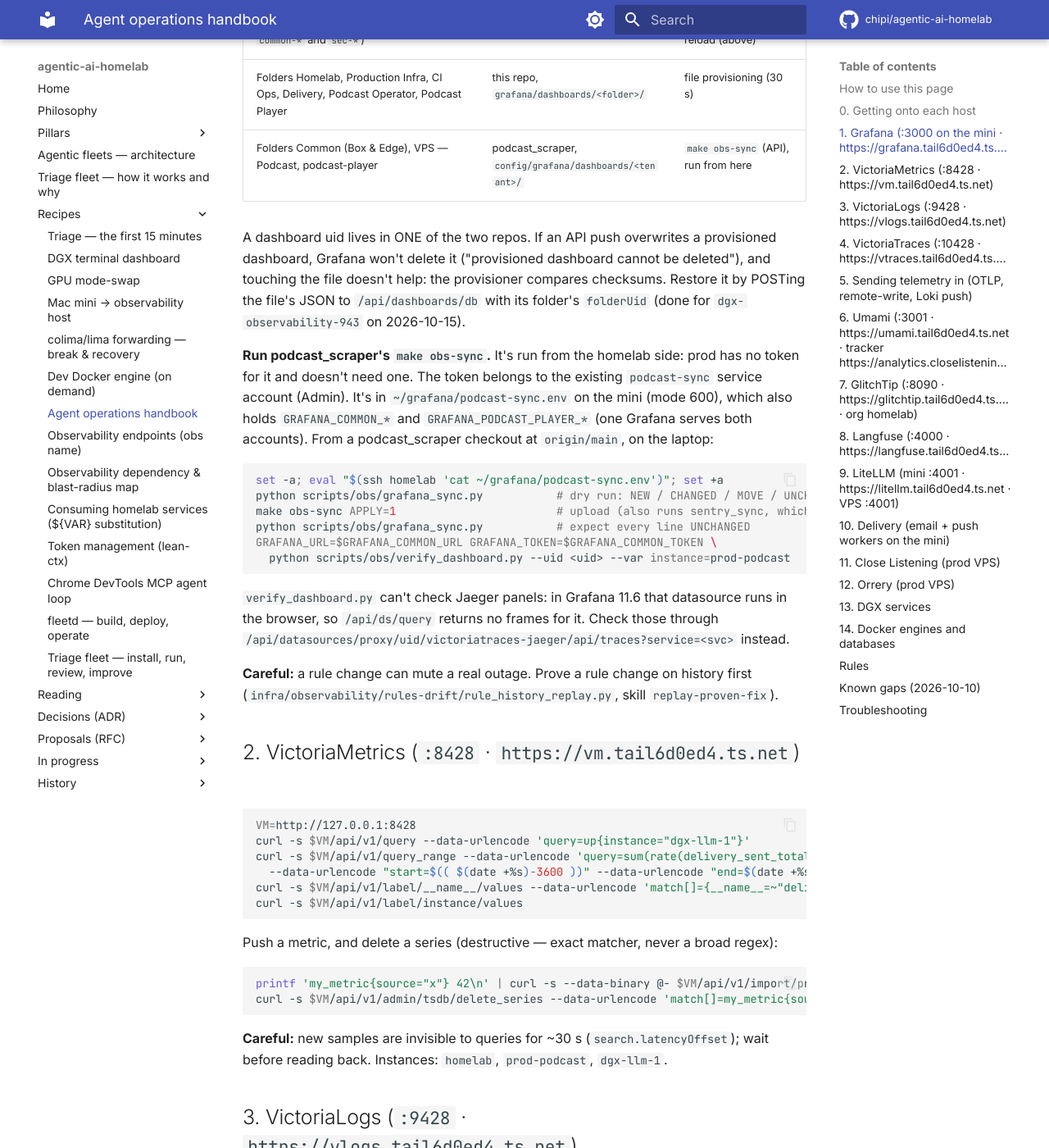
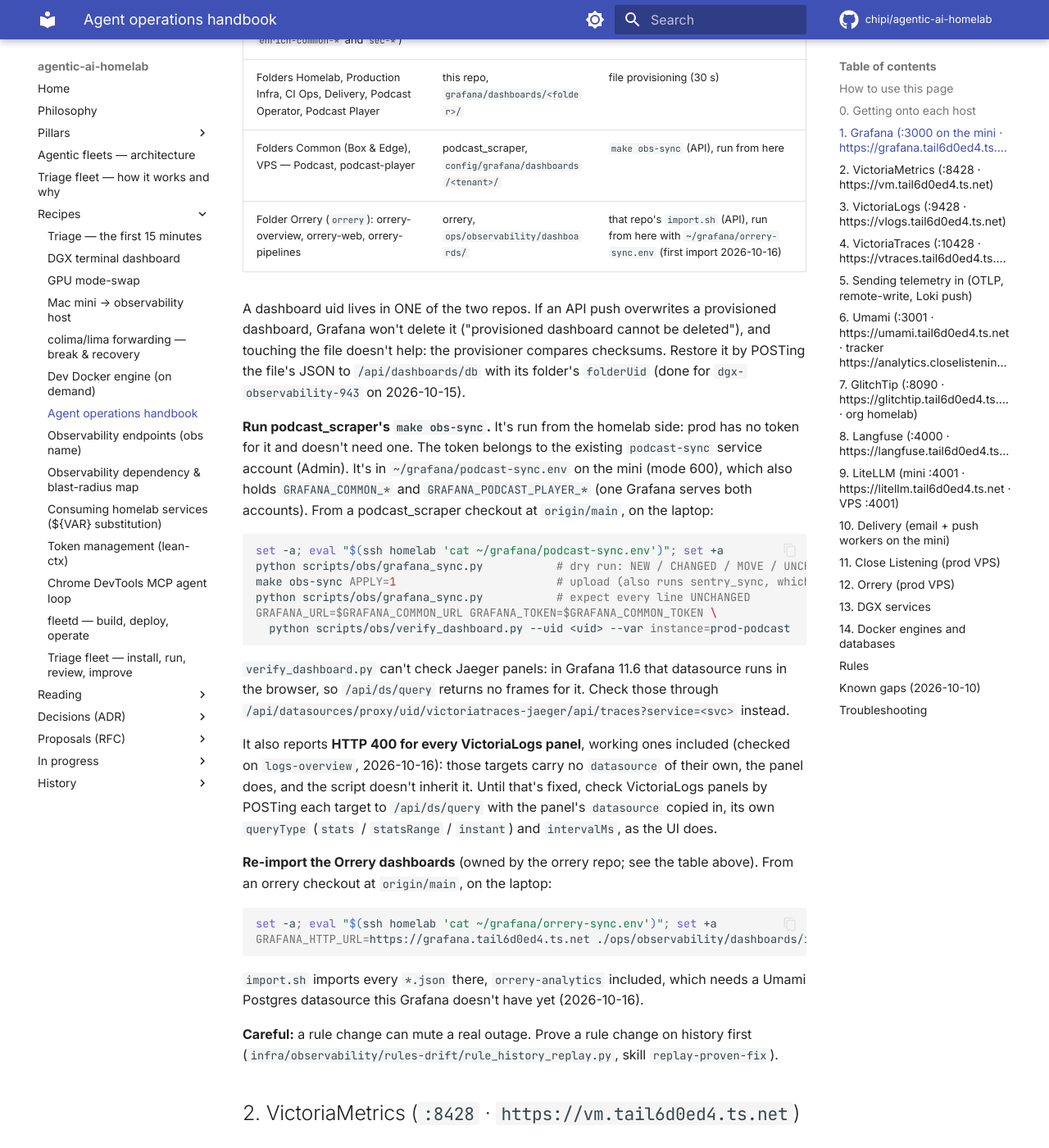
Before and after one commit to chipi/agentic-ai-homelab, an MkDocs documentation site: the page built from docs/recipes/agent-access.md, in a window 1280 px wide and 1400 px high, scrolled down 2998 px. Shown: the whole window at 82% size. Built offline with MkDocs 1.6.1 and Material for MkDocs 9.7.7, drawn with Linux system fonts in a browser that asks for light colours; comment, search, counter and statistics services are not loaded.

Commit message:
docs(handbook): Orrery owns the Grafana orrery folder; how to re-import; verify_dashboard's VictoriaLogs blind spot
First import of orrery-overview/web/pipelines into the homelab Grafana (2026-10-16), from orrery
dc9348e16c5 via the API with a new orrery-sync service account (Editor; token in
~/grafana/orrery-sync.env, mode 600). All 23 panels return data when run through /api/ds/query
as the UI runs them. podcast_scraper's verify_dashboard.py reports 400 for every VictoriaLogs
panel, working logs-overview included, because it doesn't inherit the panel datasource; noted.

Co-Authored-By: Claude Opus 5.5 <noreply@anthropic.com>
Claude-Session: https://claude.ai/code/session_014bbkxiiQPVcyVhqyDTsbqc

````diff
--- a/docs/recipes/agent-access.md
+++ b/docs/recipes/agent-access.md
@@ -97,6 +97,7 @@ allowed but are overwritten the next time the file changes.
 | Alert rules (all, incl. the podcast `enrich-common-*` and `sec-*`) | this repo, `rules.yaml` | file provisioning + reload (above) |
 | Folders Homelab, Production Infra, CI Ops, Delivery, Podcast Operator, Podcast Player | this repo, `grafana/dashboards/<folder>/` | file provisioning (30 s) |
 | Folders Common (Box & Edge), VPS — Podcast, podcast-player | podcast_scraper, `config/grafana/dashboards/<tenant>/` | `make obs-sync` (API), run from here |
+| Folder Orrery (`orrery`): orrery-overview, orrery-web, orrery-pipelines | orrery, `ops/observability/dashboards/` | that repo's `import.sh` (API), run from here with `~/grafana/orrery-sync.env` (first import 2026-10-16) |
 
 A dashboard uid lives in ONE of the two repos. If an API push overwrites a provisioned
 dashboard, Grafana won't delete it ("provisioned dashboard cannot be deleted"), and touching
@@ -121,6 +122,23 @@ GRAFANA_URL=$GRAFANA_COMMON_URL GRAFANA_TOKEN=$GRAFANA_COMMON_TOKEN \
 `verify_dashboard.py` can't check Jaeger panels: in Grafana 11.6 that datasource runs in the
 browser, so `/api/ds/query` returns no frames for it. Check those through
 `/api/datasources/proxy/uid/victoriatraces-jaeger/api/traces?service=<svc>` instead.
+
+It also reports **HTTP 400 for every VictoriaLogs panel**, working ones included (checked on
+`logs-overview`, 2026-10-16): those targets carry no `datasource` of their own, the panel does,
+and the script doesn't inherit it. Until that's fixed, check VictoriaLogs panels by POSTing each
+target to `/api/ds/query` with the panel's `datasource` copied in, its own `queryType`
+(`stats` / `statsRange` / `instant`) and `intervalMs`, as the UI does.
+
+**Re-import the Orrery dashboards** (owned by the orrery repo; see the table above). From an
+orrery checkout at `origin/main`, on the laptop:
+
+```sh
+set -a; eval "$(ssh homelab 'cat ~/grafana/orrery-sync.env')"; set +a
+GRAFANA_HTTP_URL=https://grafana.tail6d0ed4.ts.net ./ops/observability/dashboards/import.sh
+```
+
+`import.sh` imports every `*.json` there, `orrery-analytics` included, which needs a Umami
+Postgres datasource this Grafana doesn't have yet (2026-10-16).
 
 **Careful:** a rule change can mute a real outage. Prove a rule change on history
 first (`infra/observability/rules-drift/rule_history_replay.py`, skill
````
